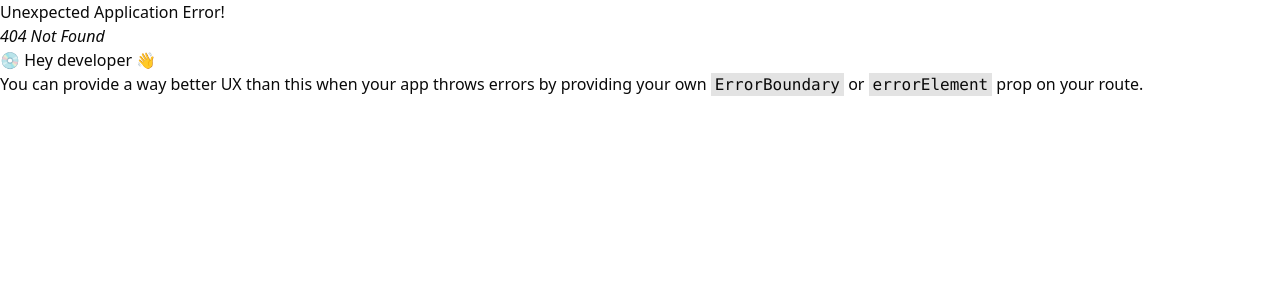
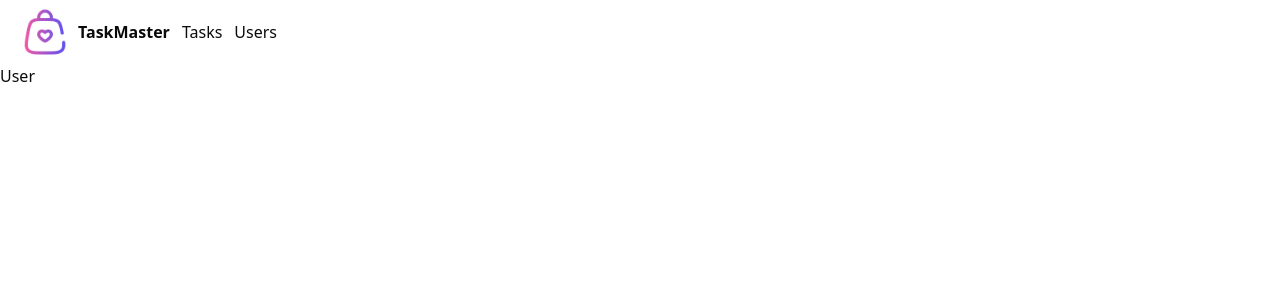
Before and after one commit to Arafat-boss/basic-todo-app-with-redux, a React (Vite) app: page /users in a window 1280 px wide. Before the commit this address had no page. Shown: the top 300 px of the page. Built offline with nearby package versions, Linux system fonts and the light colour scheme.

Commit message:
now i am create a simple navber, i am successfully crerate a fontned design for navbar

```diff
--- a/src/App.tsx
+++ b/src/App.tsx
@@ -1,16 +1,11 @@
 import { Outlet } from "react-router"
-import { Button } from "./components/ui/button"
+import Navbar from "./components/layout/Navbar"
 
 
 function App() {
   return (
     <>
-    <div className="flex min-h-svh flex-col items-center justify-center">
-      <Button className="bg-amber-500"> Click Me Bro</Button>
-      <Button className="bg-green-700"> Download </Button>
-      <Button className="bg-green-700"> arafat </Button>
-      <Button className="bg-green-700"> Today also i am very busy </Button>
-    </div>
+    <Navbar></Navbar>
 
     <Outlet></Outlet>
     </>
--- a/src/components/layout/Navbar.tsx
+++ b/src/components/layout/Navbar.tsx
@@ -6,7 +6,7 @@ export default function Navbar() {
   return (
     <nav className="max-w-7xl mx-auto h-16 flex items-center gap-3 px-5">
       <div className="flex items-center">
-        <Logo />
+        <img className="w-[50px]" src={Logo} alt="" />
         <span className="font-bold ml-2">TaskMaster</span>
       </div>
 
--- a/src/routes/index.tsx
+++ b/src/routes/index.tsx
@@ -10,11 +10,11 @@ const router = createBrowserRouter([
         Component: App,
         children:[
             {
-                path:"user",
+                path:"users",
                 Component: User,
             },
             {
-                path:"task",
+                path:"tasks",
                 Component: Taska,
             },
         ]
```
